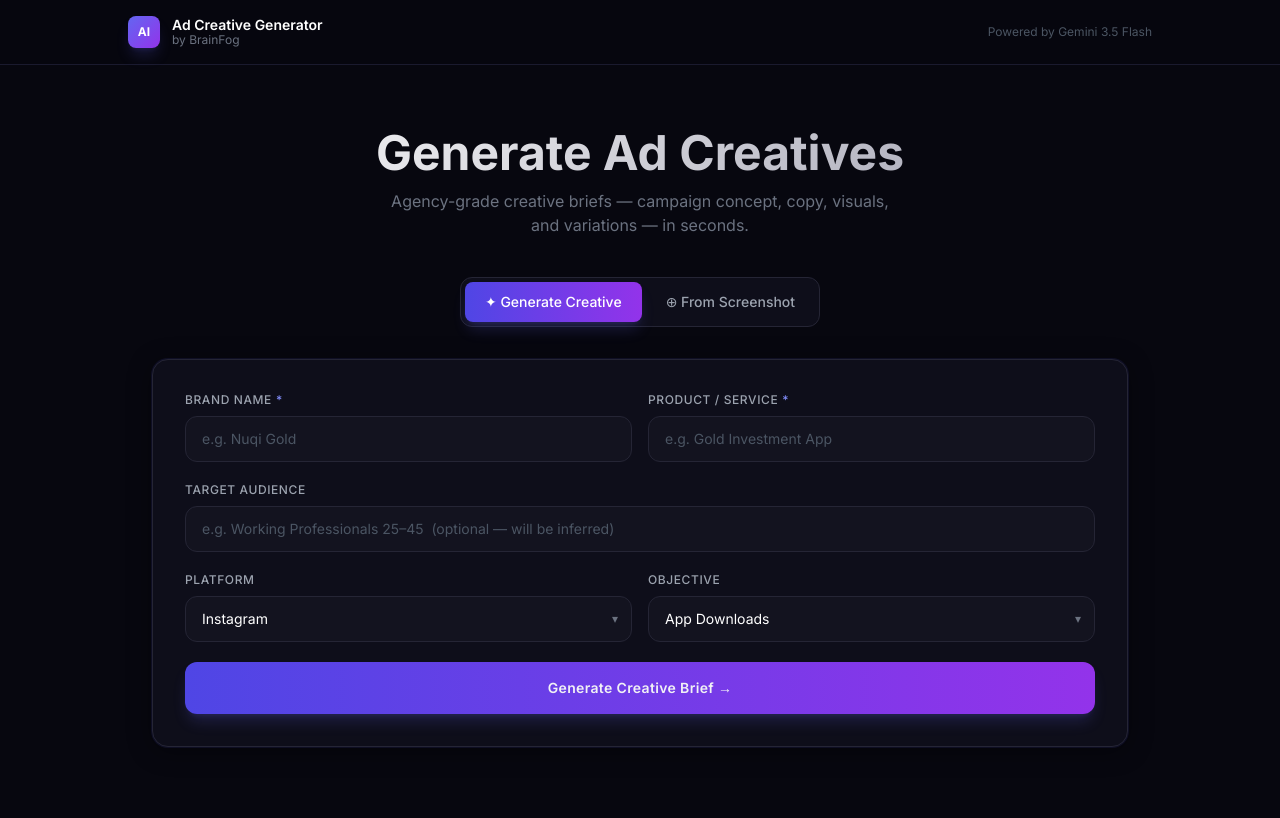
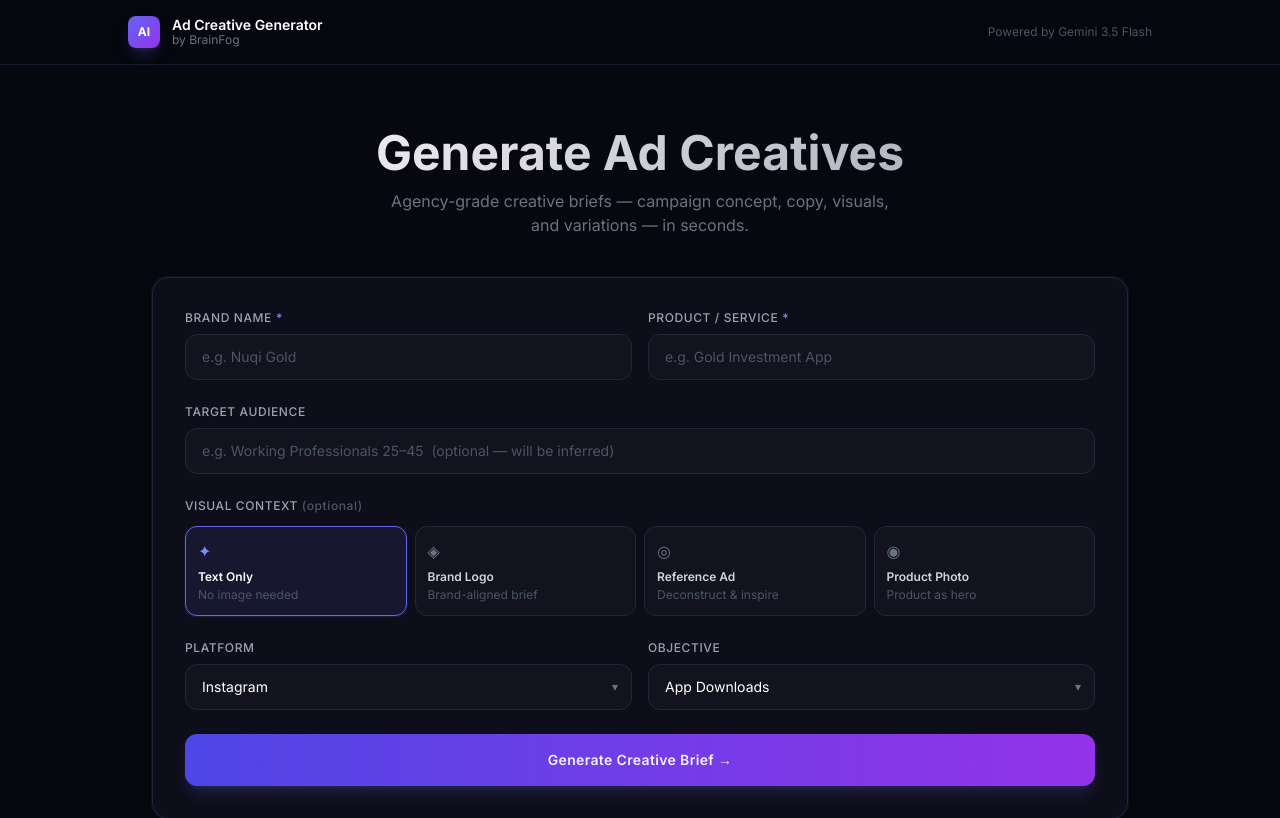
Before and after one commit to Prateek1430/AI_AD, a React (Vite) app: page / in a window 1280 px wide. Shown: the top 818 px of the page. Built offline with nearby package versions, Linux system fonts and the light colour scheme.

Commit message:
feat: unified form with logo/reference/product upload types, remove screenshot tab

```diff
--- a/src/App.jsx
+++ b/src/App.jsx
@@ -404,8 +404,7 @@ function LoadingDots({ model }) {
 // ─── Main App ─────────────────────────────────────────────────────────────────
 
 export default function App() {
-  const [tab, setTab] = useState('form')
-  const [uploadType, setUploadType] = useState('reference') // 'logo' | 'reference' | 'product'
+  const [uploadType, setUploadType] = useState('none') // 'none' | 'logo' | 'reference' | 'product'
   const [form, setForm] = useState({
     brandName: '',
     product: '',
@@ -473,21 +472,7 @@ export default function App() {
       setError('Brand Name and Product are required.')
       return
     }
-    streamFromUrl('/api/generate', {
-      method: 'POST',
-      headers: { 'Content-Type': 'application/json' },
-      body: JSON.stringify(form)
-    })
-  }
-
-  const handleFileSelect = file => {
-    if (!file || !file.type.startsWith('image/')) return
-    setScreenshot(file)
-    setScreenshotPreview(URL.createObjectURL(file))
-  }
-
-  const handleAnalyze = () => {
-    if (!screenshot) { setError('Please upload a screenshot first.'); return }
+    if (uploadType !== 'none' && screenshot) {
       const reader = new FileReader()
       reader.readAsDataURL(screenshot)
       reader.onload = () => {
@@ -499,6 +484,19 @@ export default function App() {
         })
       }
       reader.onerror = () => setError('Failed to read image. Try again.')
+    } else {
+      streamFromUrl('/api/generate', {
+        method: 'POST',
+        headers: { 'Content-Type': 'application/json' },
+        body: JSON.stringify(form)
+      })
+    }
+  }
+
+  const handleFileSelect = file => {
+    if (!file || !file.type.startsWith('image/')) return
+    setScreenshot(file)
+    setScreenshotPreview(URL.createObjectURL(file))
   }
 
   const sections = output ? parseSections(output) : []
@@ -534,31 +532,11 @@ export default function App() {
           </p>
         </div>
 
-        {/* ── Mode Tabs ── */}
-        <div className="flex gap-1 bg-surface border border-border rounded-xl p-1 mb-8 w-fit mx-auto">
-          {[
-            ['form', '✦ Generate Creative'],
-            ['screenshot', '⊕ From Screenshot']
-          ].map(([key, label]) => (
-            <button
-              key={key}
-              onClick={() => { setTab(key); setError('') }}
-              className={`px-5 py-2.5 rounded-lg text-sm font-medium transition-all ${
-                tab === key
-                  ? 'bg-gradient-to-r from-indigo-600 to-purple-600 text-white shadow-lg shadow-indigo-500/20'
-                  : 'text-gray-400 hover:text-white'
-              }`}
-            >
-              {label}
-            </button>
-          ))}
-        </div>
-
         {/* ── Form Card ── */}
         <div className="bg-surface border border-border rounded-2xl p-6 sm:p-8 mb-8 card-glow">
+          <div className="space-y-6">
 
-          {tab === 'form' ? (
-            <div className="space-y-5">
+            {/* Brand fields */}
             <div className="grid grid-cols-1 sm:grid-cols-2 gap-4">
               <Field label="Brand Name" name="brandName" value={form.brandName} onChange={handleChange} placeholder="e.g. Nuqi Gold" required />
               <Field label="Product / Service" name="product" value={form.product} onChange={handleChange} placeholder="e.g. Gold Investment App" required />
@@ -570,6 +548,66 @@ export default function App() {
               onChange={handleChange}
               placeholder="e.g. Working Professionals 25–45  (optional — will be inferred)"
             />
+
+            {/* Upload type */}
+            <div>
+              <label className="block text-xs font-medium text-gray-400 mb-3 uppercase tracking-wider">
+                Visual Context <span className="text-gray-600 normal-case">(optional)</span>
+              </label>
+              <div className="grid grid-cols-2 sm:grid-cols-4 gap-2">
+                {[
+                  { key: 'none',      icon: '✦', label: 'Text Only',     desc: 'No image needed' },
+                  { key: 'logo',      icon: '◈', label: 'Brand Logo',    desc: 'Brand-aligned brief' },
+                  { key: 'reference', icon: '◎', label: 'Reference Ad',  desc: 'Deconstruct & inspire' },
+                  { key: 'product',   icon: '◉', label: 'Product Photo', desc: 'Product as hero' },
+                ].map(({ key, icon, label, desc }) => (
+                  <button
+                    key={key}
+                    onClick={() => { setUploadType(key); setScreenshot(null); setScreenshotPreview(null) }}
+                    className={`p-3 rounded-xl border text-left transition-all ${
+                      uploadType === key
+                        ? 'border-indigo-500 bg-indigo-500/10 shadow-sm shadow-indigo-500/20'
+                        : 'border-border bg-input hover:border-indigo-500/40'
+                    }`}
+                  >
+                    <span className={`text-base mb-1.5 block ${uploadType === key ? 'text-indigo-400' : 'text-gray-500'}`}>{icon}</span>
+                    <p className={`text-xs font-semibold mb-0.5 ${uploadType === key ? 'text-white' : 'text-gray-300'}`}>{label}</p>
+                    <p className="text-xs text-gray-600">{desc}</p>
+                  </button>
+                ))}
+              </div>
+            </div>
+
+            {/* Drop zone — only when upload type is selected */}
+            {uploadType !== 'none' && (
+              <div
+                onDragOver={e => { e.preventDefault(); setDragOver(true) }}
+                onDragLeave={() => setDragOver(false)}
+                onDrop={e => { e.preventDefault(); setDragOver(false); handleFileSelect(e.dataTransfer.files[0]) }}
+                onClick={() => fileRef.current.click()}
+                className={`border-2 border-dashed rounded-xl p-8 text-center cursor-pointer transition-all ${
+                  dragOver ? 'border-indigo-500 bg-indigo-500/5' : 'border-border hover:border-indigo-500/50 hover:bg-[#13131F]'
+                }`}
+              >
+                {screenshotPreview ? (
+                  <div className="space-y-2">
+                    <img src={screenshotPreview} alt="Preview" className="max-h-48 mx-auto rounded-lg shadow-xl" />
+                    <p className="text-xs text-gray-500">{screenshot?.name} — click to change</p>
+                  </div>
+                ) : (
+                  <>
+                    <div className="text-2xl mb-2 text-gray-600">⊕</div>
+                    <p className="text-gray-400 text-sm font-medium">
+                      {uploadType === 'logo' ? 'Drop your brand logo' : uploadType === 'product' ? 'Drop your product photo' : 'Drop a reference ad'}
+                    </p>
+                    <p className="text-gray-600 text-xs mt-1">PNG, JPG, WEBP up to 10MB</p>
+                  </>
+                )}
+                <input ref={fileRef} type="file" accept="image/*" className="hidden" onChange={e => handleFileSelect(e.target.files[0])} />
+              </div>
+            )}
+
+            {/* Platform & Objective */}
             <div className="grid grid-cols-1 sm:grid-cols-2 gap-4">
               <SelectField label="Platform" name="platform" value={form.platform} onChange={handleChange} options={PLATFORMS} />
               <SelectField label="Objective" name="objective" value={form.objective} onChange={handleChange} options={OBJECTIVES} />
@@ -579,100 +617,23 @@ export default function App() {
 
             <button
               onClick={handleGenerate}
-                disabled={loading}
-                className="w-full py-4 rounded-xl bg-gradient-to-r from-indigo-600 to-purple-600 hover:from-indigo-500 hover:to-purple-500 font-semibold text-sm tracking-wide transition-all shadow-lg shadow-indigo-500/20 disabled:opacity-40 disabled:cursor-not-allowed"
-              >
-                {loading ? <span className="flex items-center justify-center gap-2"><LoadingDots model={activeModel} /></span> : 'Generate Creative Brief →'}
-              </button>
-            </div>
-
-          ) : (
-            <div className="space-y-5">
-
-              {/* Upload type selector */}
-              <div>
-                <label className="block text-xs font-medium text-gray-400 mb-3 uppercase tracking-wider">Upload Type</label>
-                <div className="grid grid-cols-3 gap-3">
-                  {[
-                    { key: 'logo',      icon: '◈', label: 'Brand Logo',     desc: 'Generate brand-aligned creative from your logo' },
-                    { key: 'reference', icon: '◎', label: 'Reference Ad',   desc: 'Deconstruct a competitor or inspiration ad' },
-                    { key: 'product',   icon: '◉', label: 'Product Photo',  desc: 'Build campaign around your product image' },
-                  ].map(({ key, icon, label, desc }) => (
-                    <button
-                      key={key}
-                      onClick={() => { setUploadType(key); setScreenshot(null); setScreenshotPreview(null) }}
-                      className={`p-4 rounded-xl border text-left transition-all ${
-                        uploadType === key
-                          ? 'border-indigo-500 bg-indigo-500/10 shadow-lg shadow-indigo-500/10'
-                          : 'border-border bg-input hover:border-indigo-500/40'
-                      }`}
-                    >
-                      <span className={`text-lg mb-2 block ${uploadType === key ? 'text-indigo-400' : 'text-gray-500'}`}>{icon}</span>
-                      <p className={`text-sm font-semibold mb-1 ${uploadType === key ? 'text-white' : 'text-gray-300'}`}>{label}</p>
-                      <p className="text-xs text-gray-500 leading-relaxed">{desc}</p>
-                    </button>
-                  ))}
-                </div>
-              </div>
-
-              {/* Drop zone */}
-              <div
-                onDragOver={e => { e.preventDefault(); setDragOver(true) }}
-                onDragLeave={() => setDragOver(false)}
-                onDrop={e => { e.preventDefault(); setDragOver(false); handleFileSelect(e.dataTransfer.files[0]) }}
-                onClick={() => fileRef.current.click()}
-                className={`border-2 border-dashed rounded-xl p-10 text-center cursor-pointer transition-all ${
-                  dragOver ? 'border-indigo-500 bg-indigo-500/5' : 'border-border hover:border-indigo-500/50 hover:bg-[#13131F]'
-                }`}
-              >
-                {screenshotPreview ? (
-                  <div className="space-y-3">
-                    <img src={screenshotPreview} alt="Preview" className="max-h-64 mx-auto rounded-lg shadow-xl" />
-                    <p className="text-xs text-gray-500">{screenshot?.name} — click to change</p>
-                  </div>
-                ) : (
-                  <>
-                    <div className="text-3xl mb-3 text-gray-600">⊕</div>
-                    <p className="text-gray-400 text-sm font-medium">
-                      {uploadType === 'logo' ? 'Drop your brand logo here' : uploadType === 'product' ? 'Drop your product photo here' : 'Drop a reference ad here'}
-                    </p>
-                    <p className="text-gray-600 text-xs mt-1">or click to browse — PNG, JPG, WEBP up to 10MB</p>
-                  </>
-                )}
-                <input
-                  ref={fileRef}
-                  type="file"
-                  accept="image/*"
-                  className="hidden"
-                  onChange={e => handleFileSelect(e.target.files[0])}
-                />
-              </div>
-
-              <div className="grid grid-cols-1 sm:grid-cols-2 gap-4">
-                <SelectField label="Platform" name="platform" value={form.platform} onChange={handleChange} options={PLATFORMS} />
-                <SelectField label="Objective" name="objective" value={form.objective} onChange={handleChange} options={OBJECTIVES} />
-              </div>
-
-              {error && <p className="text-red-400 text-sm bg-red-400/5 border border-red-400/20 rounded-xl px-4 py-3">{error}</p>}
-
-              <button
-                onClick={handleAnalyze}
-                disabled={loading || !screenshot}
+              disabled={loading || (uploadType !== 'none' && !screenshot)}
               className="w-full py-4 rounded-xl bg-gradient-to-r from-indigo-600 to-purple-600 hover:from-indigo-500 hover:to-purple-500 font-semibold text-sm tracking-wide transition-all shadow-lg shadow-indigo-500/20 disabled:opacity-40 disabled:cursor-not-allowed"
             >
               {loading
                 ? <span className="flex items-center justify-center gap-2"><LoadingDots model={activeModel} /></span>
-                  : uploadType === 'logo' ? 'Analyze Logo & Generate Brief →' : uploadType === 'product' ? 'Analyze Product & Generate Brief →' : 'Analyze Reference & Generate Brief →'
+                : uploadType === 'none' ? 'Generate Creative Brief →'
+                : uploadType === 'logo' ? 'Analyze Logo & Generate →'
+                : uploadType === 'product' ? 'Analyze Product & Generate →'
+                : 'Analyze Reference & Generate →'
               }
             </button>
 
-              {!screenshot && (
-                <p className="text-center text-xs text-gray-600">
-                  Upload any ad image — we'll deconstruct it and generate an original brief inspired by it.
-                </p>
+            {uploadType !== 'none' && !screenshot && (
+              <p className="text-center text-xs text-gray-600">Upload an image to enable visual analysis</p>
             )}
+
           </div>
-          )}
         </div>
 
         {/* ── Output ── */}
```
Lines whose indentation alone changed are shown as unchanged.
